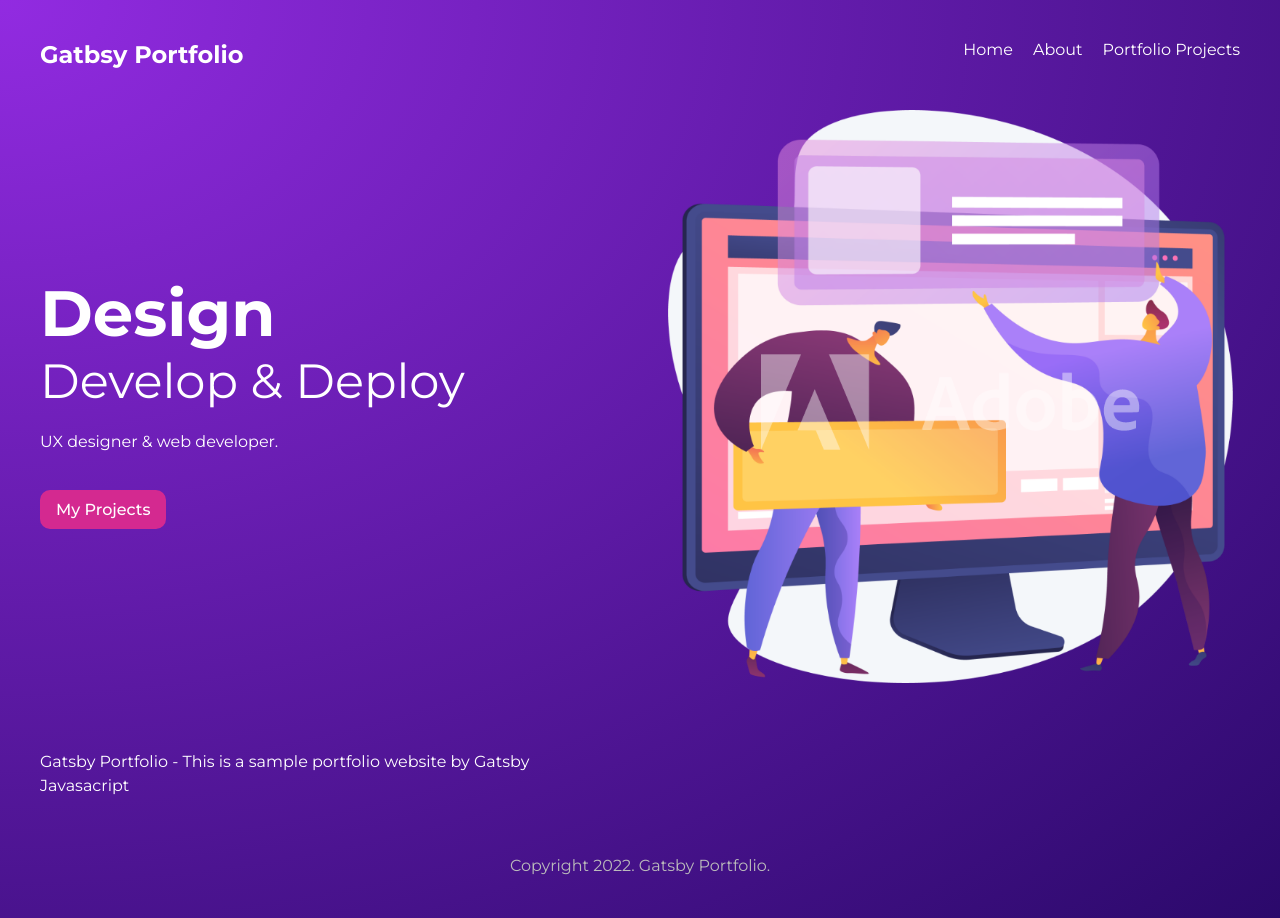
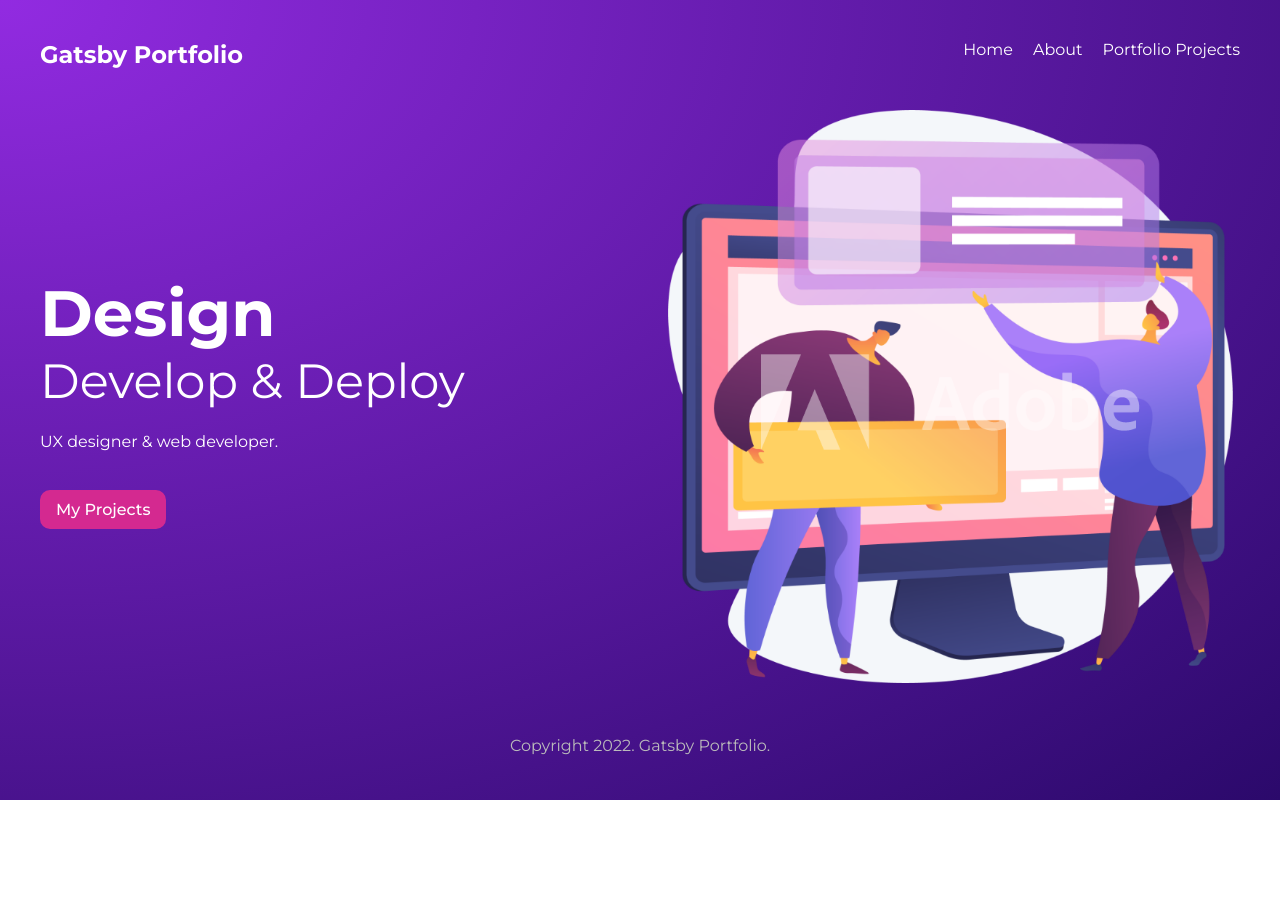
Before and after one commit to OgutuJoseph/gatsby-portfolio, a Gatsby site: page / in a window 1280 px wide. After the commit the page ends 800 px from the top, so only its background shows below. Built offline with nearby package versions, Linux system fonts and the light colour scheme; Gatsby itself is replaced by a stand-in of ours.

Commit message:
Using static queries

```diff
--- a/src/components/Navbar.js
+++ b/src/components/Navbar.js
@@ -1,10 +1,23 @@
 import React from 'react';
-import { Link } from 'gatsby';
+import { Link, graphql, useStaticQuery } from 'gatsby';
 
 export default function Navbar() {
+
+    const data = useStaticQuery(graphql`
+        query SiteInfo {
+            site {
+                siteMetadata {
+                    title
+                }
+            }
+        }
+    `)
+
+    const { title } = data.site.siteMetadata;
+
     return (
         <nav>
-            <h1>Gatbsy Portfolio</h1>
+            <h1>{title}</h1>
             <div className='links'>
                 <Link to='/'>Home</Link>
                 <Link to='/about'>About</Link>
--- a/src/pages/index.js
+++ b/src/pages/index.js
@@ -3,8 +3,8 @@
 import * as styles from '../styles/home.module.css';
 import { Link, graphql } from 'gatsby';
 
-export default function Home({ data }) {
-  const { title, description, copyright } = data.site.siteMetadata
+export default function Home() {
+
   return (
     <Layout>
       <section className={styles.header}>
@@ -15,20 +15,7 @@
           <Link className={styles.btn} to='/projects'>My Projects</Link>
         </div>
         <img src='banner.png' alt='site-banner' style={{ maxWidth: '100%' }} />
-        <p>{title} - {description}</p>
       </section>
     </Layout>
   )
 }
-
-export const query = graphql`
-  query SiteInfo {
-    site {
-      siteMetadata {
-        title
-        description
-        copyright
-      }
-    }
-  }
-`
```
